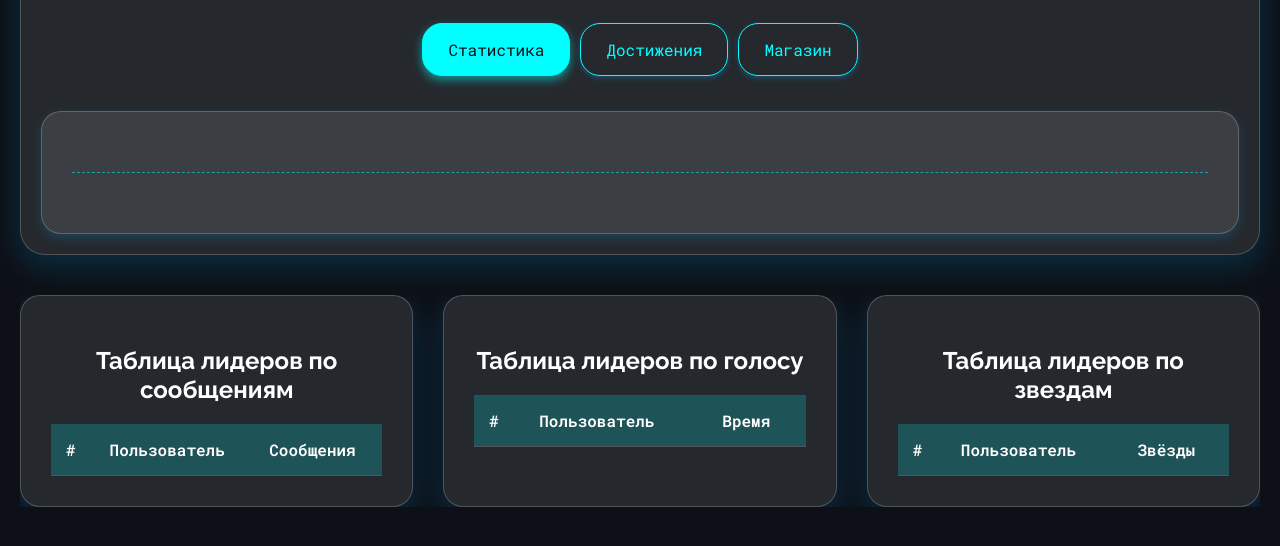
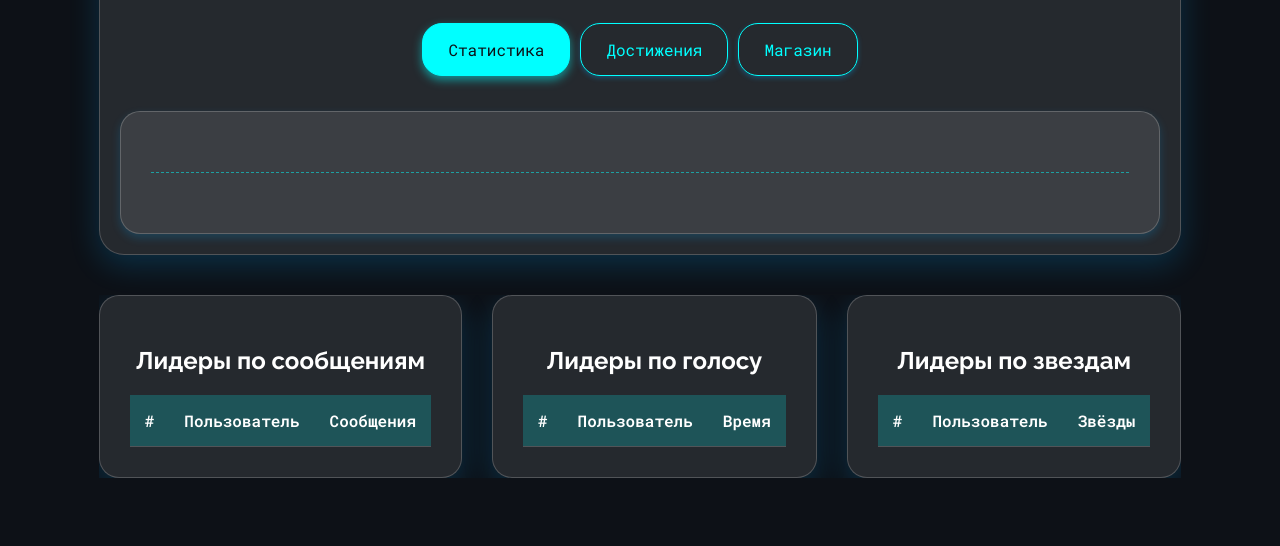
Before and after one commit to nerkean/zeynbot3, a website: page index.html in a window 1280 px wide. Shown: the part 302-848 px from the top of the page. Drawn offline with nearby package versions, Linux system fonts and the light colour scheme; no server answers.

Commit message:
Update index.html

```diff
--- a/index.html
+++ b/index.html
@@ -55,7 +55,7 @@
 
         <div class="leaderboards-container">
             <div class="leaderboard-messages">
-                <h2>Таблица лидеров по сообщениям</h2>
+                <h2>Лидеры по сообщениям</h2>
                 <table class="leaderboard-table" id="messages-leaderboard">
                     <thead>
                         <tr>
@@ -69,7 +69,7 @@
                 </table>
             </div>
             <div class="leaderboard-voice">
-                <h2>Таблица лидеров по голосу</h2>
+                <h2>Лидеры по голосу</h2>
                 <table class="leaderboard-table" id="voice-leaderboard">
                     <thead>
                         <tr>
@@ -83,7 +83,7 @@
                 </table>
             </div>
             <div class="leaderboard-stars">
-                <h2>Таблица лидеров по звездам</h2>
+                <h2>Лидеры по звездам</h2>
                 <table class="leaderboard-table" id="stars-leaderboard">
                     <thead>
                         <tr>
```
